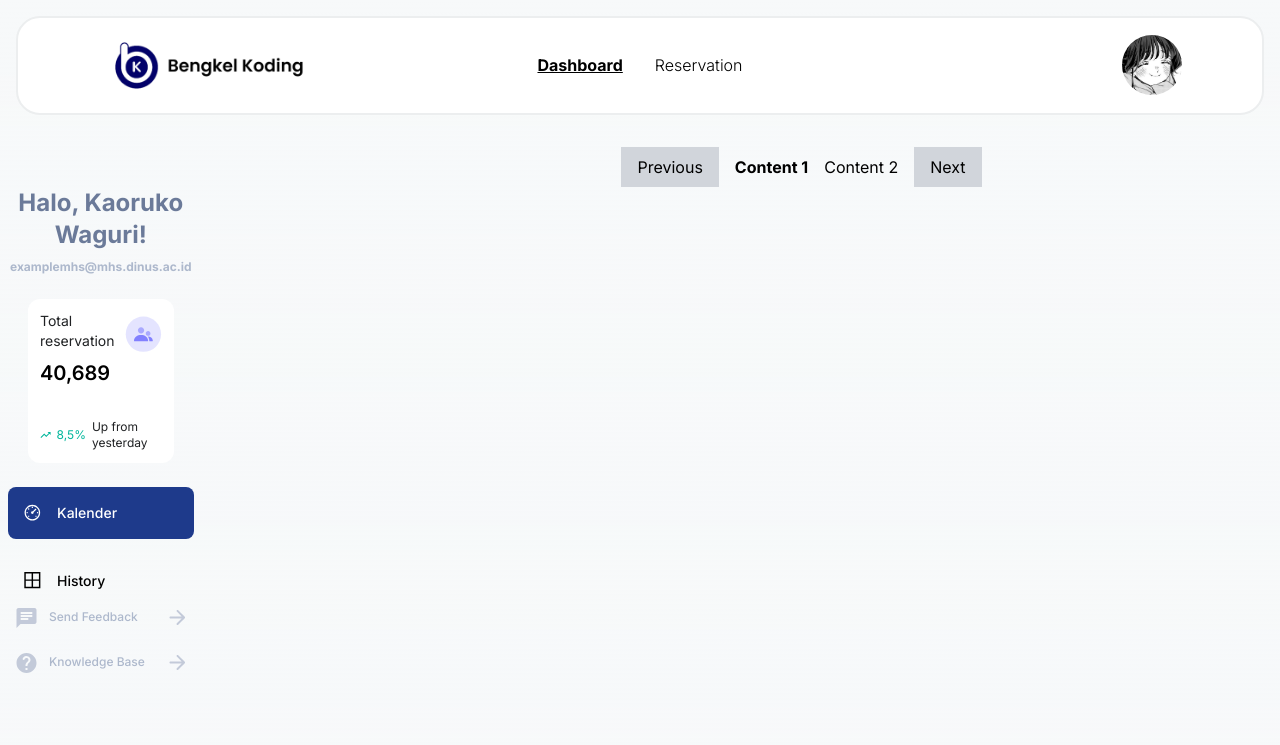
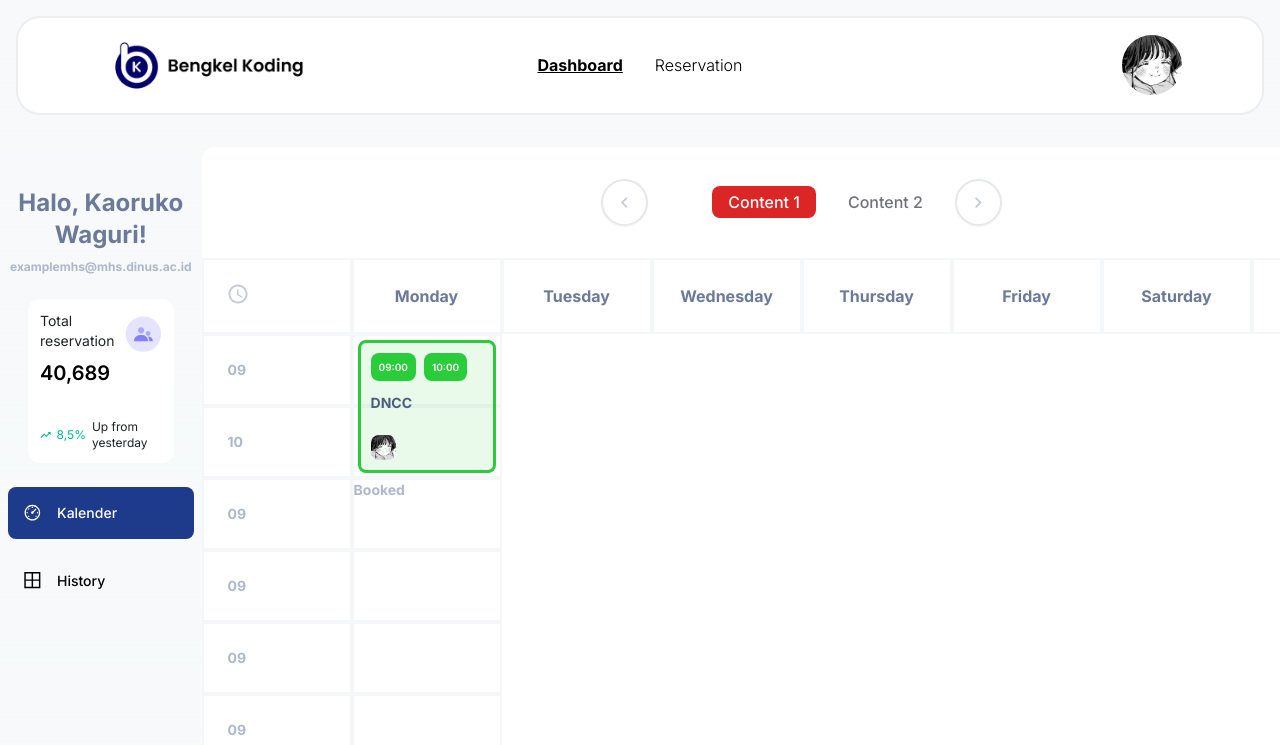
Before and after one commit to WibowoMulyo/bengkod-frontend-reservation, a Next.js app: page /dashboard in a window 1280 px wide. Shown: the top 745 px of the page. Built offline with nearby package versions, Linux system fonts and the light colour scheme.

Commit message:
Add Dashboard

```diff
--- a/src/app/dashboard/calendar/Calendar2.tsx
+++ b/src/app/dashboard/calendar/Calendar2.tsx
@@ -41,193 +41,181 @@ const Calendar: React.FC<CalendarProps> = ({ events, weekDates }) => {
   };
 
   return (
-    <div className="flex items-center justify-center space-x-4">
+    <div className="bg-white w-full rounded-t-xl">
+      <div className="flex py-8 gap-x-4 justify-center">
+
         {/* Tombol Kiri */}
         <button
           onClick={handlePrevious}
           disabled={activeIndex === 0}
-        className={`px-4 py-2 bg-gray-300 ${activeIndex === 0 ? 'cursor-not-allowed' : 'hover:bg-gray-400'}`}
+          className={'rounded-full border-2 p-4 hover:border-gray-700 active:border-[3px] shadow-sm ' +
+            (activeIndex === 0 ? 'cursor-not-allowed' : 'hover:bg-gray-400')}
         >
-        Previous
+          <div className="">
+            <svg width="11" height="11" viewBox="0 0 7 11" fill="none" xmlns="http://www.w3.org/2000/svg">
+              <path fill-rule="evenodd" clip-rule="evenodd" d="M6.0732 0.672889C5.89882 0.49812 5.66208 0.399902 5.4152 0.399902C5.16831 0.399902 4.93157 0.49812 4.7572 0.672889L0.473195 4.95689C0.109195 5.32089 0.109195 5.90889 0.473195 6.27289L4.7572 10.5569C5.1212 10.9209 5.7092 10.9209 6.0732 10.5569C6.4372 10.1929 6.4372 9.60489 6.0732 9.24089L2.45186 5.61022L6.0732 1.98889C6.4372 1.62489 6.42786 1.02756 6.0732 0.672889Z" fill="#C3CAD9" />
+            </svg>
+          </div>
         </button>
 
         {/* Konten Tengah */}
-      <div className="flex space-x-4">
-        {activeIndex > 0 && <span>{contents[activeIndex - 1]}</span>}
-        <span className="font-bold">{contents[activeIndex]}</span>
-        {activeIndex < contents.length - 1 && <span>{contents[activeIndex + 1]}</span>}
+        <div className="flex gap-x-4 my-auto">
+          <div className="py-1 px-4 rounded-lg font-medium text-[#71717A]">
+            {activeIndex > 0 && <h1 className=''>{contents[activeIndex - 1]}</h1>}
+          </div>
+          <div className="py-1 px-4 my-auto bg-[#dc2626] rounded-lg font-medium text-white ">
+            <h1 className=''>{contents[activeIndex]}</h1>
+          </div>
+          <div className="py-1 px-4 rounded-lg font-medium text-[#71717A]">
+            {activeIndex < contents.length - 1 && <h1 className=''>{contents[activeIndex + 1]}</h1>}
+          </div>
         </div>
 
         {/* Tombol Kanan */}
         <button
           onClick={handleNext}
           disabled={activeIndex === contents.length - 1}
-        className={`px-4 py-2 bg-gray-300 ${activeIndex === contents.length - 1 ? 'cursor-not-allowed' : 'hover:bg-gray-400'}`}
+          className={"rounded-full border-2 p-4 hover:border-gray-700 active:border-[3px] shadow-sm " +
+            (activeIndex === contents.length - 1 ? 'cursor-not-allowed' : 'hover:bg-gray-400')}
         >
-        Next
+          <div >
+            <svg width="11" height="11" viewBox="0 0 7 11" fill="none" xmlns="http://www.w3.org/2000/svg">
+              <path fill-rule="evenodd" clip-rule="evenodd" d="M0.473195 0.67408C0.109195 1.03808 0.109195 1.62608 0.473195 1.99008L4.09453 5.61141L0.473195 9.23275C0.109195 9.59675 0.109195 10.1847 0.473195 10.5487C0.837195 10.9127 1.4252 10.9127 1.7892 10.5487L6.0732 6.26475C6.4372 5.90075 6.4372 5.31275 6.0732 4.94875L1.7892 0.664747C1.43453 0.31008 0.837195 0.31008 0.473195 0.67408Z" fill="#C3CAD9" />
+            </svg>
+          </div>
         </button>
+
       </div>
-    // <div className="bg-white w-full rounded-t-xl">
-    //   <div className="flex py-8 gap-x-4 justify-center">
-    //     <button>
-    //       <div className="rounded-full border-2 p-4 hover:border-gray-700 active:border-[3px] shadow-sm">
-    //         <svg width="11" height="11" viewBox="0 0 7 11" fill="none" xmlns="http://www.w3.org/2000/svg">
-    //           <path fill-rule="evenodd" clip-rule="evenodd" d="M6.0732 0.672889C5.89882 0.49812 5.66208 0.399902 5.4152 0.399902C5.16831 0.399902 4.93157 0.49812 4.7572 0.672889L0.473195 4.95689C0.109195 5.32089 0.109195 5.90889 0.473195 6.27289L4.7572 10.5569C5.1212 10.9209 5.7092 10.9209 6.0732 10.5569C6.4372 10.1929 6.4372 9.60489 6.0732 9.24089L2.45186 5.61022L6.0732 1.98889C6.4372 1.62489 6.42786 1.02756 6.0732 0.672889Z" fill="#C3CAD9" />
-    //         </svg>
-    //       </div>
-    //     </button>
-    //     <div className="flex gap-x-4 my-auto">
-    //       <div className="py-1 px-4 my-auto bg-[#dc2626] rounded-lg font-medium text-white">
-    //         <h1 className=''>Table 1</h1>
-    //       </div>
-    //       <div className="py-1 px-4 rounded-lg font-medium text-[#71717A]">
-    //         <h1 className=''>Table 2</h1>
-    //       </div>
-    //       <div className="py-1 px-4 rounded-lg font-medium text-[#71717A]">
-    //         <h1 className=''>Table 3</h1>
-    //       </div>
-    //       <div className="py-1 px-4 rounded-lg font-medium text-[#71717A]">
-    //         <h1 className=''>Table 4</h1>
-    //       </div>
-    //     </div>
-    //     <button>
-    //       <div className="rounded-full border-2 p-4 hover:border-gray-700 active:border-[3px] shadow-sm ">
-    //         <svg width="11" height="11" viewBox="0 0 7 11" fill="none" xmlns="http://www.w3.org/2000/svg">
-    //           <path fill-rule="evenodd" clip-rule="evenodd" d="M0.473195 0.67408C0.109195 1.03808 0.109195 1.62608 0.473195 1.99008L4.09453 5.61141L0.473195 9.23275C0.109195 9.59675 0.109195 10.1847 0.473195 10.5487C0.837195 10.9127 1.4252 10.9127 1.7892 10.5487L6.0732 6.26475C6.4372 5.90075 6.4372 5.31275 6.0732 4.94875L1.7892 0.664747C1.43453 0.31008 0.837195 0.31008 0.473195 0.67408Z" fill="#C3CAD9" />
-    //         </svg>
-    //       </div>
-    //     </button>
-    //   </div>
 
-    //   <div className="grid grid-cols-8">
-    //     <div className="col-span-1 border-2 border-[#F5F6F7] p-6">
-    //       <svg width="20" height="20" viewBox="0 0 21 21" fill="none" xmlns="http://www.w3.org/2000/svg">
-    //         <path fill-rule="evenodd" clip-rule="evenodd" d="M10.49 0.5C4.97 0.5 0.5 4.98 0.5 10.5C0.5 16.02 4.97 20.5 10.49 20.5C16.02 20.5 20.5 16.02 20.5 10.5C20.5 4.98 16.02 0.5 10.49 0.5ZM10.5 18.5C6.08 18.5 2.5 14.92 2.5 10.5C2.5 6.08 6.08 2.5 10.5 2.5C14.92 2.5 18.5 6.08 18.5 10.5C18.5 14.92 14.92 18.5 10.5 18.5ZM10.28 5.5H10.22C9.82 5.5 9.5 5.82 9.5 6.22V10.94C9.5 11.29 9.68 11.62 9.99 11.8L14.14 14.29C14.48 14.49 14.92 14.39 15.12 14.05C15.33 13.71 15.22 13.26 14.87 13.06L11 10.76V6.22C11 5.82 10.68 5.5 10.28 5.5Z" fill="#C3CAD9" />
-    //       </svg>
-    //     </div>
-    //     <div className="col-span-1 border-2 border-[#F5F6F7] p-6">
-    //       <div className="h-full flex items-center justify-center">
-    //         <h1 className='text-[#6B7A99] font-bold my-auto'>Monday</h1>
-    //       </div>
-    //     </div>
-    //     <div className="col-span-1 border-2 border-[#F5F6F7] p-6">
-    //       <div className="h-full flex items-center justify-center">
-    //         <h1 className='text-[#6B7A99] font-bold my-auto'>Tuesday</h1>
-    //       </div>
-    //     </div>
-    //     <div className="col-span-1 border-2 border-[#F5F6F7] p-6">
-    //       <div className="h-full flex items-center justify-center">
-    //         <h1 className='text-[#6B7A99] font-bold my-auto'>Wednesday</h1>
-    //       </div>
-    //     </div>
-    //     <div className="col-span-1 border-2 border-[#F5F6F7] p-6">
-    //       <div className="h-full flex items-center justify-center">
-    //         <h1 className='text-[#6B7A99] font-bold my-auto'>Thursday</h1>
-    //       </div>
-    //     </div>
-    //     <div className="col-span-1 border-2 border-[#F5F6F7] p-6">
-    //       <div className="h-full flex items-center justify-center">
-    //         <h1 className='text-[#6B7A99] font-bold my-auto'>Friday</h1>
-    //       </div>
-    //     </div>
-    //     <div className="col-span-1 border-2 border-[#F5F6F7] p-6">
-    //       <div className="h-full flex items-center justify-center">
-    //         <h1 className='text-[#6B7A99] font-bold my-auto'>Saturday</h1>
-    //       </div>
-    //     </div>
-    //     <div className="col-span-1 border-2 border-[#F5F6F7] p-6">
-    //       <div className="h-full flex items-center justify-center">
-    //         <h1 className='text-[#6B7A99] font-bold my-auto'>Sunday</h1>
-    //       </div>
-    //     </div>
+      <div className="grid grid-cols-8">
+        <div className="col-span-1 border-2 border-[#F5F6F7] p-6">
+          <svg width="20" height="20" viewBox="0 0 21 21" fill="none" xmlns="http://www.w3.org/2000/svg">
+            <path fill-rule="evenodd" clip-rule="evenodd" d="M10.49 0.5C4.97 0.5 0.5 4.98 0.5 10.5C0.5 16.02 4.97 20.5 10.49 20.5C16.02 20.5 20.5 16.02 20.5 10.5C20.5 4.98 16.02 0.5 10.49 0.5ZM10.5 18.5C6.08 18.5 2.5 14.92 2.5 10.5C2.5 6.08 6.08 2.5 10.5 2.5C14.92 2.5 18.5 6.08 18.5 10.5C18.5 14.92 14.92 18.5 10.5 18.5ZM10.28 5.5H10.22C9.82 5.5 9.5 5.82 9.5 6.22V10.94C9.5 11.29 9.68 11.62 9.99 11.8L14.14 14.29C14.48 14.49 14.92 14.39 15.12 14.05C15.33 13.71 15.22 13.26 14.87 13.06L11 10.76V6.22C11 5.82 10.68 5.5 10.28 5.5Z" fill="#C3CAD9" />
+          </svg>
+        </div>
+        <div className="col-span-1 border-2 border-[#F5F6F7] p-6">
+          <div className="h-full flex items-center justify-center">
+            <h1 className='text-[#6B7A99] font-bold my-auto'>Monday</h1>
+          </div>
+        </div>
+        <div className="col-span-1 border-2 border-[#F5F6F7] p-6">
+          <div className="h-full flex items-center justify-center">
+            <h1 className='text-[#6B7A99] font-bold my-auto'>Tuesday</h1>
+          </div>
+        </div>
+        <div className="col-span-1 border-2 border-[#F5F6F7] p-6">
+          <div className="h-full flex items-center justify-center">
+            <h1 className='text-[#6B7A99] font-bold my-auto'>Wednesday</h1>
+          </div>
+        </div>
+        <div className="col-span-1 border-2 border-[#F5F6F7] p-6">
+          <div className="h-full flex items-center justify-center">
+            <h1 className='text-[#6B7A99] font-bold my-auto'>Thursday</h1>
+          </div>
+        </div>
+        <div className="col-span-1 border-2 border-[#F5F6F7] p-6">
+          <div className="h-full flex items-center justify-center">
+            <h1 className='text-[#6B7A99] font-bold my-auto'>Friday</h1>
+          </div>
+        </div>
+        <div className="col-span-1 border-2 border-[#F5F6F7] p-6">
+          <div className="h-full flex items-center justify-center">
+            <h1 className='text-[#6B7A99] font-bold my-auto'>Saturday</h1>
+          </div>
+        </div>
+        <div className="col-span-1 border-2 border-[#F5F6F7] p-6">
+          <div className="h-full flex items-center justify-center">
+            <h1 className='text-[#6B7A99] font-bold my-auto'>Sunday</h1>
+          </div>
+        </div>
 
-    //     <div className="col-span-1">
-    //       <div className="grid grid-rows-9">
-    //         <div className="row-span-1 p-6 text-[#ADB8CC] border-2 border-[#F5F6F7] font-bold text-sm">
-    //           <h1>09</h1>
-    //         </div>
-    //         <div className="row-span-1 p-6 text-[#ADB8CC] border-2 border-[#F5F6F7] font-bold text-sm">
-    //           <h1>10</h1>
-    //         </div>
-    //         <div className="row-span-1 p-6 text-[#ADB8CC] border-2 border-[#F5F6F7] font-bold text-sm">
-    //           <h1>09</h1>
-    //         </div>
-    //         <div className="row-span-1 p-6 text-[#ADB8CC] border-2 border-[#F5F6F7] font-bold text-sm">
-    //           <h1>09</h1>
-    //         </div>
-    //         <div className="row-span-1 p-6 text-[#ADB8CC] border-2 border-[#F5F6F7] font-bold text-sm">
-    //           <h1>09</h1>
-    //         </div>
-    //         <div className="row-span-1 p-6 text-[#ADB8CC] border-2 border-[#F5F6F7] font-bold text-sm">
-    //           <h1>09</h1>
-    //         </div>
-    //         <div className="row-span-1 p-6 text-[#ADB8CC] border-2 border-[#F5F6F7] font-bold text-sm">
-    //           <h1>09</h1>
-    //         </div>
-    //         <div className="row-span-1 p-6 text-[#ADB8CC] border-2 border-[#F5F6F7] font-bold text-sm">
-    //           <h1>09</h1>
-    //         </div>
-    //         <div className="row-span-1 p-6 text-[#ADB8CC] border-2 border-[#F5F6F7] font-bold text-sm">
-    //           <h1>09</h1>
-    //         </div>
-    //       </div>
-    //     </div>
-    //     {/* foreach disini */}
-    //     <div className="col-span-1">
-    //       <div className="grid grid-rows-9">
-    //         {/* Foreach lagi */}
-    //         <div className="row-span-2 text-[#ADB8CC] border-2 border-[#F5F6F7] font-bold text-sm relative">
-    //           <div className="grid grid-rows-2">
-    //             <div className="row-span-1 border-b-2 p-[34px] border-[#F5F6F7]">
-    //             </div>
-    //             <div className="row-span-1 border-t-2 p-[34px] border-[#F5F6F7]">
-    //             </div>
-    //           </div>
-    //           <div className="absolute top-1 left-1 bg-[rgba(41,204,57,0.1)] border-[#29cc39] border-[3px] rounded-lg w-[95%] h-[95%]">
-    //             <div className="p-2.5 h-full flex flex-col">
-    //               <div className="flex gap-x-2">
-    //                 <div className="bg-[#29cc39] rounded-lg text-white font-semibold p-1 px-2 text-[10px]">
-    //                   09:00
-    //                 </div>
-    //                 <div className="bg-[#29cc39] rounded-lg text-white font-semibold p-1 px-2 text-[10px]">
-    //                   10:00
-    //                 </div>
-    //               </div>
-    //               <h1 className='font-bold text-[#4d5e80] mt-3 mb-auto'>DNCC</h1>
-    //               <div className="mt-auto flex gap-x-2">
-    //                 <img src="/img/profile-image.jpeg" alt="" width={25} className='rounded-lg' />
-    //               </div>
-    //             </div>
-    //           </div>
-    //         </div>
-    //         <div className="row-span-1 text-[#ADB8CC] border-2 border-[#F5F6F7] font-bold text-sm">
-    //           <h1>Booked</h1>
-    //         </div>
-    //         <div className="row-span-1 text-[#ADB8CC] border-2 border-[#F5F6F7] font-bold text-sm">
-    //           <h1></h1>
-    //         </div>
-    //         <div className="row-span-1 text-[#ADB8CC] border-2 border-[#F5F6F7] font-bold text-sm">
-    //           <h1></h1>
-    //         </div>
-    //         <div className="row-span-1 text-[#ADB8CC] border-2 border-[#F5F6F7] font-bold text-sm">
-    //           <h1></h1>
-    //         </div>
-    //         <div className="row-span-1 text-[#ADB8CC] border-2 border-[#F5F6F7] font-bold text-sm">
-    //           <h1></h1>
-    //         </div>
-    //         <div className="row-span-1 text-[#ADB8CC] border-2 border-[#F5F6F7] font-bold text-sm">
-    //           <h1></h1>
-    //         </div>
-    //         <div className="row-span-1 text-[#ADB8CC] border-2 border-[#F5F6F7] font-bold text-sm">
-    //           <h1></h1>
-    //         </div>
-    //       </div>
+        <div className="col-span-1">
+          <div className="grid grid-rows-9">
+            <div className="row-span-1 p-6 text-[#ADB8CC] border-2 border-[#F5F6F7] font-bold text-sm">
+              <h1>09</h1>
+            </div>
+            <div className="row-span-1 p-6 text-[#ADB8CC] border-2 border-[#F5F6F7] font-bold text-sm">
+              <h1>10</h1>
+            </div>
+            <div className="row-span-1 p-6 text-[#ADB8CC] border-2 border-[#F5F6F7] font-bold text-sm">
+              <h1>09</h1>
+            </div>
+            <div className="row-span-1 p-6 text-[#ADB8CC] border-2 border-[#F5F6F7] font-bold text-sm">
+              <h1>09</h1>
+            </div>
+            <div className="row-span-1 p-6 text-[#ADB8CC] border-2 border-[#F5F6F7] font-bold text-sm">
+              <h1>09</h1>
+            </div>
+            <div className="row-span-1 p-6 text-[#ADB8CC] border-2 border-[#F5F6F7] font-bold text-sm">
+              <h1>09</h1>
+            </div>
+            <div className="row-span-1 p-6 text-[#ADB8CC] border-2 border-[#F5F6F7] font-bold text-sm">
+              <h1>09</h1>
+            </div>
+            <div className="row-span-1 p-6 text-[#ADB8CC] border-2 border-[#F5F6F7] font-bold text-sm">
+              <h1>09</h1>
+            </div>
+            <div className="row-span-1 p-6 text-[#ADB8CC] border-2 border-[#F5F6F7] font-bold text-sm">
+              <h1>09</h1>
+            </div>
+          </div>
+        </div>
+        {/* foreach disini */}
+        <div className="col-span-1">
+          <div className="grid grid-rows-9">
+            {/* Foreach lagi */}
+            <div className="row-span-2 text-[#ADB8CC] border-2 border-[#F5F6F7] font-bold text-sm relative">
+              <div className="grid grid-rows-2">
+                <div className="row-span-1 border-b-2 p-[34px] border-[#F5F6F7]">
+                </div>
+                <div className="row-span-1 border-t-2 p-[34px] border-[#F5F6F7]">
+                </div>
+              </div>
+              <div className="absolute top-1 left-1 bg-[rgba(41,204,57,0.1)] border-[#29cc39] border-[3px] rounded-lg w-[95%] h-[95%]">
+                <div className="p-2.5 h-full flex flex-col">
+                  <div className="flex gap-x-2">
+                    <div className="bg-[#29cc39] rounded-lg text-white font-semibold p-1 px-2 text-[10px]">
+                      09:00
+                    </div>
+                    <div className="bg-[#29cc39] rounded-lg text-white font-semibold p-1 px-2 text-[10px]">
+                      10:00
+                    </div>
+                  </div>
+                  <h1 className='font-bold text-[#4d5e80] mt-3 mb-auto'>DNCC</h1>
+                  <div className="mt-auto flex gap-x-2">
+                    <img src="/img/profile-image.jpeg" alt="" width={25} className='rounded-lg' />
+                  </div>
+                </div>
+              </div>
+            </div>
+            <div className="row-span-1 text-[#ADB8CC] border-2 border-[#F5F6F7] font-bold text-sm">
+              <h1>Booked</h1>
+            </div>
+            <div className="row-span-1 text-[#ADB8CC] border-2 border-[#F5F6F7] font-bold text-sm">
+              <h1></h1>
+            </div>
+            <div className="row-span-1 text-[#ADB8CC] border-2 border-[#F5F6F7] font-bold text-sm">
+              <h1></h1>
+            </div>
+            <div className="row-span-1 text-[#ADB8CC] border-2 border-[#F5F6F7] font-bold text-sm">
+              <h1></h1>
+            </div>
+            <div className="row-span-1 text-[#ADB8CC] border-2 border-[#F5F6F7] font-bold text-sm">
+              <h1></h1>
+            </div>
+            <div className="row-span-1 text-[#ADB8CC] border-2 border-[#F5F6F7] font-bold text-sm">
+              <h1></h1>
+            </div>
+            <div className="row-span-1 text-[#ADB8CC] border-2 border-[#F5F6F7] font-bold text-sm">
+              <h1></h1>
+            </div>
+          </div>
 
 
-    //     </div>
-    //   </div>
+        </div>
+      </div>
 
-    // </div>
+    </div>
   );
 };
 
```
Lines whose indentation alone changed are shown as unchanged.
